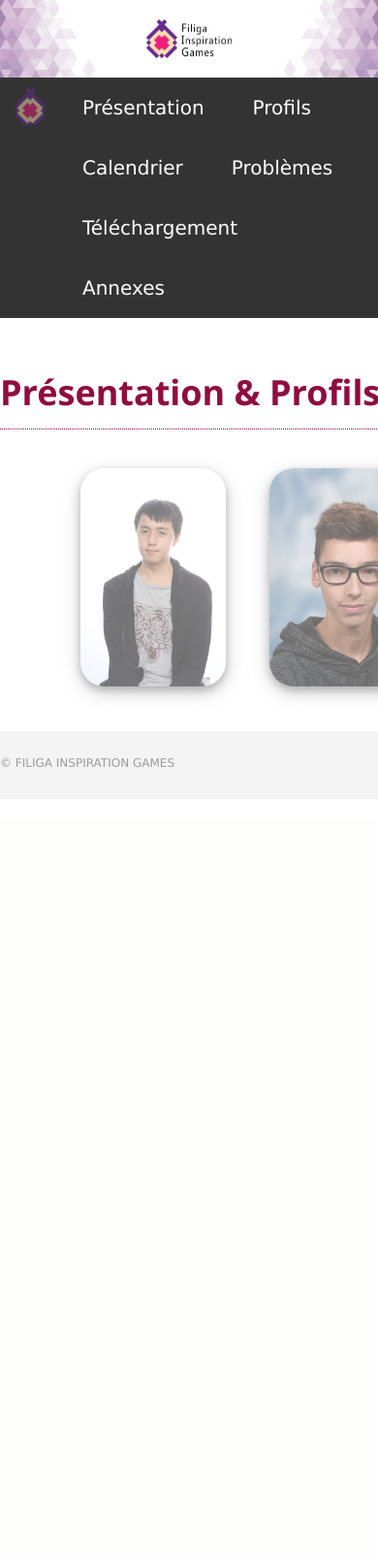
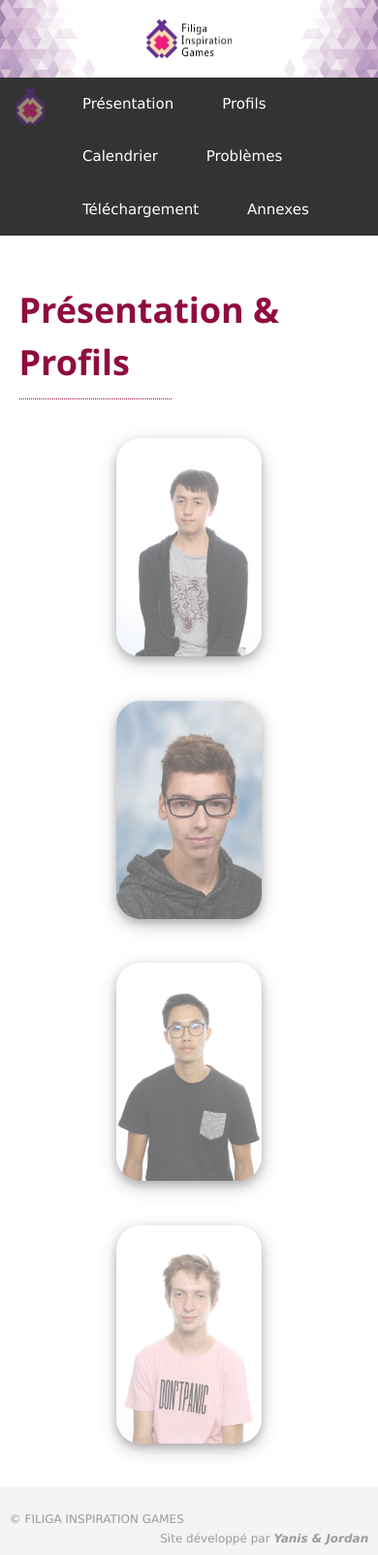
Before and after one commit to Yanisiman/Yanisiman.github.io, a PHP site: page /pages/profils.html in a window 390 px wide; the page is wider, and only the part inside the window is pictured. Shown: that part at 97% size. Before the commit the page ends 792 px from the top of that part, so only its background shows below. Run offline with PHP 8.4, Linux system fonts and the light colour scheme.

Commit message:
responsive desgni 1.0

```diff
--- /dev/null
+++ b/css/responsive.css
@@ -0,0 +1,39 @@
+@media all and (max-width: 1020px)
+{
+    .content
+    {
+        width: 90%;
+    }
+
+    body{
+        font-size: 11px;
+    }
+
+    #menu>ul>li a {
+        font-size: 15px;
+    }
+
+    .fixed-width{
+        width: 95%;
+    }
+
+    .page-footer{
+        font-size: 15px;
+    }
+
+    #menu{
+        position: relative;
+    }
+
+    .logo{
+        width: 30px;
+    }
+
+    #logiciel{
+        width: 70%;
+    }
+
+    #logiciel>td{
+        padding-left:10px;
+    }
+}
--- a/css/site.css
+++ b/css/site.css
@@ -59,7 +59,6 @@ img{
 }
 
 #menu>ul>li a:hover {
-	font-size: 20px;
 	background-color: #111111;
 }
 
--- a/pages/annexes.html
+++ b/pages/annexes.html
@@ -5,6 +5,7 @@
 	<link rel="icon" type="image/png" href="../images/icon.png" />
 	<link rel="stylesheet" href="../css/site.css"/>
 	<link rel="stylesheet" href="../css/annexes.css"/>
+	<link rel="stylesheet" href="../css/responsive.css"/>
 	<title>FIG - Annexes</title>
 </head>
 <body>
--- a/pages/index.html
+++ b/pages/index.html
@@ -3,6 +3,7 @@
 <head>
 <link rel="icon" type="image/png" href="images/icon.png" />
 <link rel="stylesheet" href="css/site.css"/>
+<link rel="stylesheet" href="../css/responsive.css"/>
 <meta charset="utf-8"/>
 <title>FIG</title>
 </head>
--- a/pages/presentation.html
+++ b/pages/presentation.html
@@ -4,6 +4,7 @@
 <link rel="icon" type="image/png" href="../images/icon.png" />
 <link rel="stylesheet" href="../css/site.css"/>
 <link rel="stylesheet" href="../css/presentation.css"/>
+<link rel="stylesheet" href="../css/responsive.css"/>
 <meta charset="utf-8"/>
 <title>FIG - Présentation</title>
 </head>
--- a/pages/problemes.html
+++ b/pages/problemes.html
@@ -5,6 +5,7 @@
 	<link rel="icon" type="image/png" href="../images/icon.png" />
 	<link rel="stylesheet" href="../css/site.css"/>
 	<link rel="stylesheet" href="../css/problemes.css"/>
+	<link rel="stylesheet" href="../css/responsive.css"/>
 	<title>FIG - Problèmes</title>
 </head>
 <body>
--- a/pages/profils.html
+++ b/pages/profils.html
@@ -5,6 +5,7 @@
 <link rel="stylesheet" href="https://www.w3schools.com/w3css/4/w3.css"/>
 <link rel="stylesheet" href="../css/site.css"/>
 <link rel="stylesheet" href="../css/profils.css"/>
+<link rel="stylesheet" href="../css/responsive.css"/>
 <meta charset="utf-8"/>
 <title>FIG - Profils</title>
 </head>
--- a/pages/programme.html
+++ b/pages/programme.html
@@ -5,6 +5,7 @@
 	<link rel="icon" type="image/png" href="../images/icon.png" />
 	<link rel="stylesheet" href="../css/site.css"/>
 	<link rel="stylesheet" type="text/css" href="../css/programme.css"/>
+	<link rel="stylesheet" href="../css/responsive.css"/>
 	<title>Cahier des Charges</title>
 </head>
 <body>
--- a/pages/telechargement.html
+++ b/pages/telechargement.html
@@ -5,6 +5,7 @@
 	<link rel="icon" type="image/png" href="../images/icon.png" />
 	<link rel="stylesheet" href="../css/site.css"/>
 	<link rel="stylesheet" href="../css/telechargement.css"/>
+	<link rel="stylesheet" href="../css/responsive.css"/>
 	<title>FIG - Téléchargement</title>
 </head>
 <body>
```
